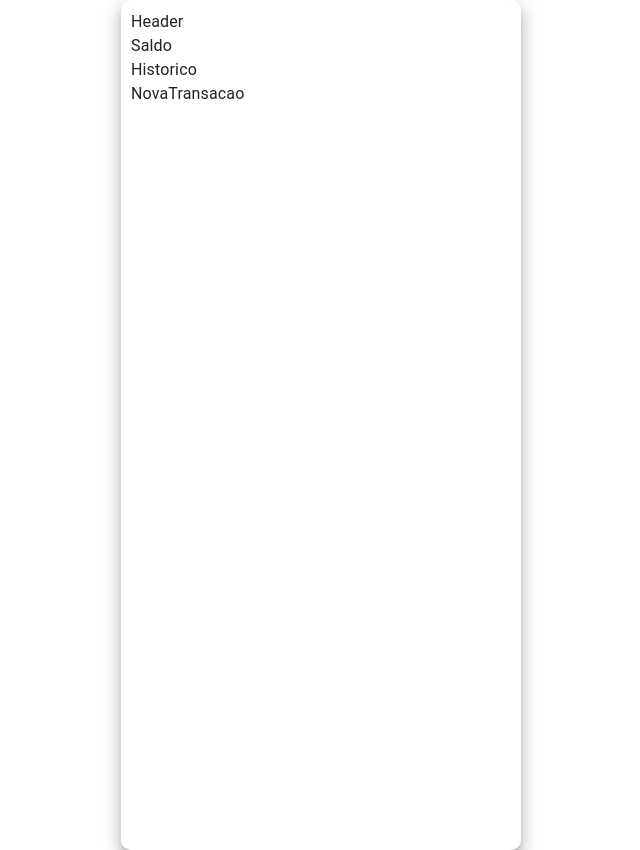
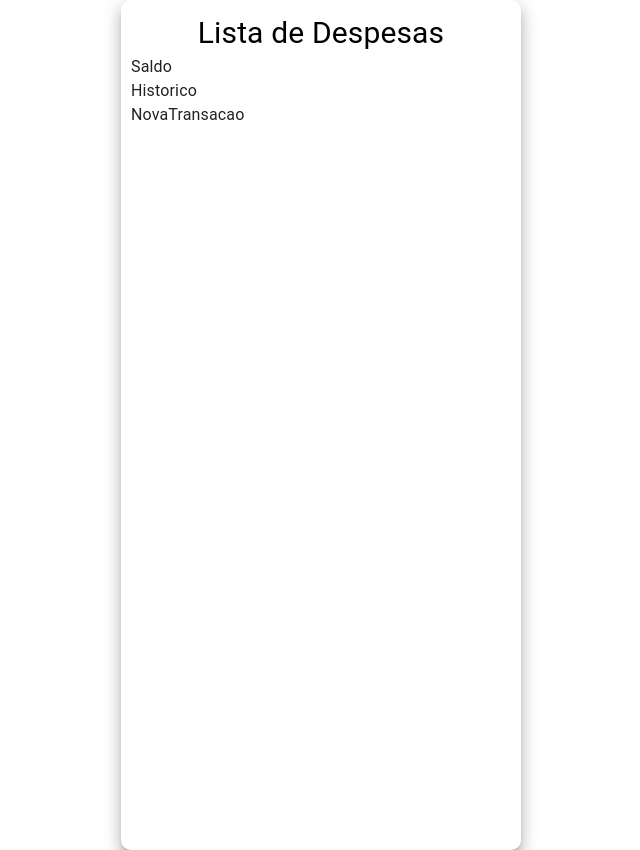
Before and after one commit to devBrendonV/Lista-de-Despesas, a React (Vite) app: page / in a window 1280 px wide. Shown: the whole page, without its empty margins (319-959 px from the left). Built offline with nearby package versions, Linux system fonts and the light colour scheme.

Commit message:
Components/Header configurado

```diff
--- a/src/Components/Content/index.jsx
+++ b/src/Components/Content/index.jsx
@@ -1,9 +1,9 @@
 import { Box } from "@mui/material";
 import React from "react";
-import Header from "../Header";
 import { Saldo } from "../Saldo";
 import { Historico } from "../Historico";
 import { NovaTransacao } from "../NovaTransacao";
+import { Header } from "../Header";
 
 export const Content = () => {
   return (
--- a/src/Components/Header/index.jsx
+++ b/src/Components/Header/index.jsx
@@ -1,9 +1,14 @@
 import React from 'react'
+import { Box } from '@mui/material';
 
-const Header = () => {
+export const Header = () => {
   return (
-    <div>Header</div>
+    <Box
+    color={"black"}
+    height={"auto"}
+    fontSize={30}
+    display={"flex"}
+    justifyContent={"Center"}
+     >Lista de Despesas</Box>
   )
 }
-
-export default Header
```
